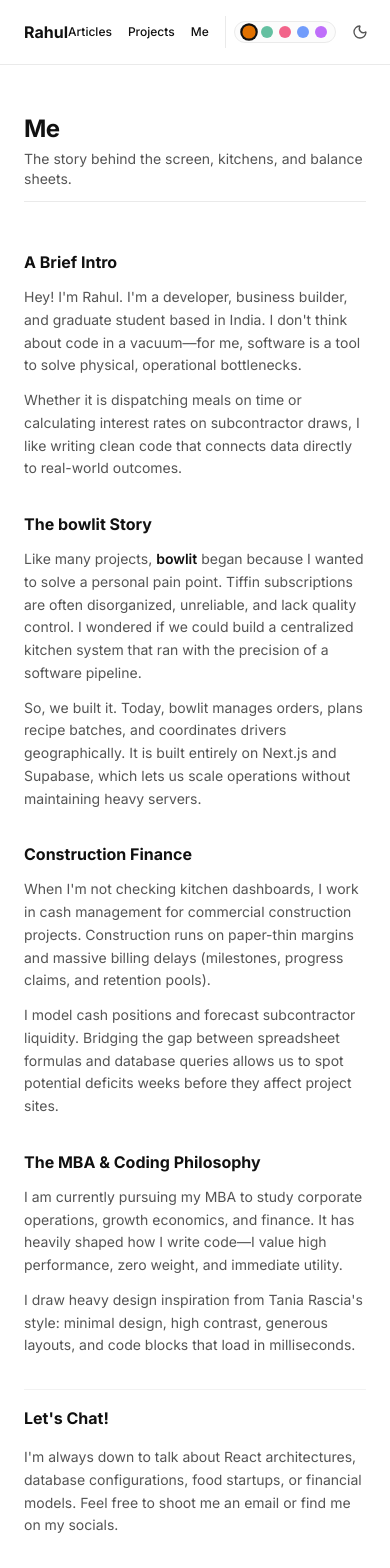
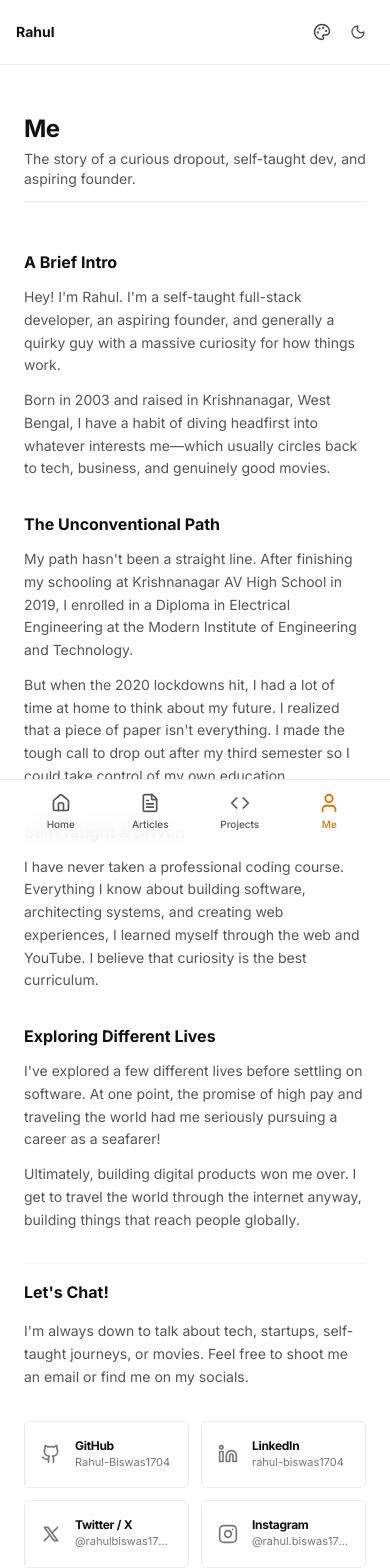
Before and after one commit to RahulBiswas1704/PERSONAL-WEBSITE, a Next.js app: page /me in a window 390 px wide. Shown: the top 1568 px of the page. Built offline with nearby package versions, Linux system fonts and the light colour scheme.

Commit message:
feat: implement home page dashboard with accent color picker and social media grid

```diff
--- a/app/layout.tsx
+++ b/app/layout.tsx
@@ -3,6 +3,7 @@ import { Inter } from "next/font/google";
 import "./globals.css";
 import Header from "@/components/Header";
 import Footer from "@/components/Footer";
+import MobileNav from "@/components/MobileNav";
 
 const inter = Inter({
   variable: "--font-sans",
@@ -52,12 +53,13 @@ export default function RootLayout({
           }}
         />
       </head>
-      <body className="min-h-full flex flex-col bg-background text-foreground transition-colors duration-150">
+      <body className="min-h-full flex flex-col bg-background text-foreground transition-colors duration-150 pb-16 sm:pb-0">
         <Header />
         <main className="max-w-2xl mx-auto px-6 py-12 flex-1 w-full">
           {children}
         </main>
         <Footer />
+        <MobileNav />
       </body>
     </html>
   );
--- a/app/me/page.tsx
+++ b/app/me/page.tsx
@@ -4,7 +4,7 @@ import SocialGrid from "@/components/SocialGrid";
 
 export const metadata: Metadata = {
   title: "Me",
-  description: "About Rahul - developer, founder of bowlit, and MBA student.",
+  description: "About Rahul - self-taught full-stack developer and aspiring founder.",
 };
 
 export default function MePage() {
@@ -14,7 +14,7 @@ export default function MePage() {
       <div className="border-b border-border pb-3">
         <h1 className="text-2xl font-bold tracking-tight text-foreground">Me</h1>
         <p className="text-sm text-muted dark:text-neutral-400 mt-1">
-          The story behind the screen, kitchens, and balance sheets.
+          The story of a curious dropout, self-taught dev, and aspiring founder.
         </p>
       </div>
 
@@ -22,47 +22,44 @@ export default function MePage() {
         <section className="space-y-3">
           <h2 className="text-base font-bold text-foreground">A Brief Intro</h2>
           <p>
-            Hey! I&apos;m Rahul. I&apos;m a developer, business builder, and graduate student based in India. I don&apos;t think about code in a vacuum—for me, software is a tool to solve physical, operational bottlenecks.
+            Hey! I&apos;m Rahul. I&apos;m a self-taught full-stack developer, an aspiring founder, and generally a quirky guy with a massive curiosity for how things work.
           </p>
           <p>
-            Whether it is dispatching meals on time or calculating interest rates on subcontractor draws, I like writing clean code that connects data directly to real-world outcomes.
+            Born in 2003 and raised in Krishnanagar, West Bengal, I have a habit of diving headfirst into whatever interests me—which usually circles back to tech, business, and genuinely good movies.
           </p>
         </section>
 
         <section className="space-y-3">
-          <h2 className="text-base font-bold text-foreground">The bowlit Story</h2>
+          <h2 className="text-base font-bold text-foreground">The Unconventional Path</h2>
           <p>
-            Like many projects, <strong className="text-foreground font-semibold">bowlit</strong> began because I wanted to solve a personal pain point. Tiffin subscriptions are often disorganized, unreliable, and lack quality control. I wondered if we could build a centralized kitchen system that ran with the precision of a software pipeline.
+            My path hasn&apos;t been a straight line. After finishing my schooling at Krishnanagar AV High School in 2019, I enrolled in a Diploma in Electrical Engineering at the Modern Institute of Engineering and Technology.
           </p>
           <p>
-            So, we built it. Today, bowlit manages orders, plans recipe batches, and coordinates drivers geographically. It is built entirely on Next.js and Supabase, which lets us scale operations without maintaining heavy servers.
+            But when the 2020 lockdowns hit, I had a lot of time at home to think about my future. I realized that a piece of paper isn&apos;t everything. I made the tough call to drop out after my third semester so I could take control of my own education.
           </p>
         </section>
 
         <section className="space-y-3">
-          <h2 className="text-base font-bold text-foreground">Construction Finance</h2>
+          <h2 className="text-base font-bold text-foreground">Self-Taught & Driven</h2>
           <p>
-            When I&apos;m not checking kitchen dashboards, I work in cash management for commercial construction projects. Construction runs on paper-thin margins and massive billing delays (milestones, progress claims, and retention pools).
-          </p>
-          <p>
-            I model cash positions and forecast subcontractor liquidity. Bridging the gap between spreadsheet formulas and database queries allows us to spot potential deficits weeks before they affect project sites.
+            I have never taken a professional coding course. Everything I know about building software, architecting systems, and creating web experiences, I learned myself through the web and YouTube. I believe that curiosity is the best curriculum.
           </p>
         </section>
 
         <section className="space-y-3">
-          <h2 className="text-base font-bold text-foreground">The MBA & Coding Philosophy</h2>
+          <h2 className="text-base font-bold text-foreground">Exploring Different Lives</h2>
           <p>
-            I am currently pursuing my MBA to study corporate operations, growth economics, and finance. It has heavily shaped how I write code—I value high performance, zero weight, and immediate utility.
+            I&apos;ve explored a few different lives before settling on software. At one point, the promise of high pay and traveling the world had me seriously pursuing a career as a seafarer!
           </p>
           <p>
-            I draw heavy design inspiration from Tania Rascia&apos;s style: minimal design, high contrast, generous layouts, and code blocks that load in milliseconds.
+            Ultimately, building digital products won me over. I get to travel the world through the internet anyway, building things that reach people globally.
           </p>
         </section>
 
         <section className="space-y-4 pt-4 border-t border-border/60">
           <h2 className="text-base font-bold text-foreground">Let&apos;s Chat!</h2>
           <p>
-            I&apos;m always down to talk about React architectures, database configurations, food startups, or financial models. Feel free to shoot me an email or find me on my socials.
+            I&apos;m always down to talk about tech, startups, self-taught journeys, or movies. Feel free to shoot me an email or find me on my socials.
           </p>
           <SocialGrid />
         </section>
--- a/app/page.tsx
+++ b/app/page.tsx
@@ -22,15 +22,10 @@ export default function Home() {
           Hey, I&apos;m Rahul.
         </h1>
         <p className="text-muted dark:text-neutral-300 leading-relaxed text-base max-w-prose">
-          I build products, write code, and study companies. Currently, I&apos;m developing{" "}
-          <Link href="/projects" className="accent-link">
-            bowlit
-          </Link>
-          , a subscription food-prep and batch-delivery logistics platform. I also balance cash balances and subcontractor draw workflows in the commercial construction industry while pursuing my MBA.
+          I&apos;m a self-taught full-stack developer and aspiring founder based in Krishnanagar, West Bengal. I dropped out of engineering school to take control of my own education, and I have a habit of diving headfirst into whatever interests me—mostly tech, business, and good movies.
         </p>
         <p className="text-muted dark:text-neutral-300 leading-relaxed text-sm max-w-prose">
-          I enjoy building with <strong className="text-foreground font-semibold">Next.js</strong> and{" "}
-          <strong className="text-foreground font-semibold">Supabase</strong>, focusing on fast rendering and clean layouts.
+          Everything I know about software, I learned myself. I enjoy building clean, high-performance web experiences using modern web tools.
         </p>
       </section>
 
--- a/components/AccentPicker.tsx
+++ b/components/AccentPicker.tsx
@@ -1,6 +1,7 @@
 "use client";
 
-import { useEffect, useState } from "react";
+import { useEffect, useState, useRef } from "react";
+import { Palette } from "lucide-react";
 
 const ACCENTS = [
   { name: "amber", color: "bg-amber-600 dark:bg-amber-500" },
@@ -13,6 +14,8 @@ const ACCENTS = [
 export default function AccentPicker() {
   const [accent, setAccent] = useState("amber");
   const [mounted, setMounted] = useState(false);
+  const [isOpen, setIsOpen] = useState(false);
+  const menuRef = useRef<HTMLDivElement>(null);
 
   useEffect(() => {
     // Avoid hydration warnings by deferring state initialization to mount
@@ -27,23 +30,46 @@ export default function AccentPicker() {
     return () => clearTimeout(timeoutId);
   }, []);
 
+  useEffect(() => {
+    const handleClickOutside = (event: MouseEvent) => {
+      if (menuRef.current && !menuRef.current.contains(event.target as Node)) {
+        setIsOpen(false);
+      }
+    };
+    if (isOpen) {
+      document.addEventListener("mousedown", handleClickOutside);
+    }
+    return () => document.removeEventListener("mousedown", handleClickOutside);
+  }, [isOpen]);
+
   const changeAccent = (name: string) => {
     setAccent(name);
     localStorage.setItem("accent", name);
     document.documentElement.setAttribute("data-accent", name);
+    setIsOpen(false);
   };
 
   if (!mounted) {
-    return <div className="w-[100px] h-6" />; // Blank placeholder to match dimensions on server
+    return <div className="w-8 h-8" />; // Blank placeholder to match dimensions on server
   }
 
   return (
-    <div className="flex items-center gap-1.5 border border-border rounded-full px-2 py-1 bg-neutral-50/50 dark:bg-neutral-900/30">
+    <div className="relative" ref={menuRef}>
+      <button
+        onClick={() => setIsOpen(!isOpen)}
+        className="w-8 h-8 flex items-center justify-center rounded-md hover:bg-neutral-100 dark:hover:bg-neutral-900 transition-colors focus:outline-none focus:ring-2 focus:ring-accent"
+        aria-label="Toggle accent palette"
+      >
+        <Palette className="w-[18px] h-[18px] text-foreground/80 hover:text-foreground transition-colors" />
+      </button>
+
+      {isOpen && (
+        <div className="absolute right-0 top-full mt-2 p-2 border border-border rounded-lg bg-background shadow-lg flex items-center gap-2 z-50 animate-fade-in-up">
           {ACCENTS.map((item) => (
             <button
               key={item.name}
               onClick={() => changeAccent(item.name)}
-          className={`w-3 h-3 rounded-full cursor-pointer transition-all duration-150 hover:scale-125 focus:outline-none ${item.color} ${
+              className={`w-4 h-4 rounded-full cursor-pointer transition-all duration-150 hover:scale-125 focus:outline-none ${item.color} ${
                 accent === item.name
                   ? "ring-2 ring-foreground dark:ring-white scale-110"
                   : "opacity-60 hover:opacity-100"
@@ -53,5 +79,7 @@ export default function AccentPicker() {
             />
           ))}
         </div>
+      )}
+    </div>
   );
 }
--- a/components/Header.tsx
+++ b/components/Header.tsx
@@ -5,25 +5,27 @@ import AccentPicker from "./AccentPicker";
 export default function Header() {
   return (
     <header className="w-full border-b border-border bg-background/80 backdrop-blur-sm sticky top-0 z-50 transition-colors">
-      <div className="max-w-2xl mx-auto px-6 h-16 flex items-center justify-between">
-        <Link href="/" className="font-bold text-base hover:text-accent transition-colors duration-150">
+      <div className="max-w-2xl mx-auto px-4 sm:px-6 h-16 flex items-center justify-between">
+        <Link href="/" className="font-bold text-sm sm:text-base hover:text-accent transition-colors duration-150">
           Rahul
         </Link>
-        <nav className="flex items-center gap-4 sm:gap-5">
-          <Link href="/articles" className="text-xs sm:text-sm font-medium hover-link">
+        <div className="flex items-center gap-3 sm:gap-5">
+          <nav className="hidden sm:flex items-center gap-5">
+            <Link href="/articles" className="text-sm font-medium hover-link">
               Articles
             </Link>
-          <Link href="/projects" className="text-xs sm:text-sm font-medium hover-link">
+            <Link href="/projects" className="text-sm font-medium hover-link">
               Projects
             </Link>
-          <Link href="/me" className="text-xs sm:text-sm font-medium hover-link">
+            <Link href="/me" className="text-sm font-medium hover-link">
               Me
             </Link>
-          <div className="flex items-center gap-2 border-l border-border pl-2 sm:pl-4">
+          </nav>
+          <div className="flex items-center gap-1 sm:gap-2 sm:border-l sm:border-border sm:pl-4">
             <AccentPicker />
             <ThemeToggle />
           </div>
-        </nav>
+        </div>
       </div>
     </header>
   );
--- /dev/null
+++ b/components/MobileNav.tsx
@@ -0,0 +1,38 @@
+"use client";
+
+import Link from "next/link";
+import { usePathname } from "next/navigation";
+import { Home, FileText, Code, User } from "lucide-react";
+
+export default function MobileNav() {
+  const pathname = usePathname();
+
+  const links = [
+    { href: "/", label: "Home", icon: Home },
+    { href: "/articles", label: "Articles", icon: FileText },
+    { href: "/projects", label: "Projects", icon: Code },
+    { href: "/me", label: "Me", icon: User },
+  ];
+
+  return (
+    <nav className="sm:hidden fixed bottom-0 w-full bg-background/90 backdrop-blur-md border-t border-border z-50 pb-safe">
+      <div className="flex justify-around items-center h-16 px-4">
+        {links.map(({ href, label, icon: Icon }) => {
+          const isActive = pathname === href || (href !== "/" && pathname?.startsWith(href));
+          return (
+            <Link
+              key={href}
+              href={href}
+              className={`flex flex-col items-center justify-center w-full h-full space-y-1 transition-colors ${
+                isActive ? "text-accent" : "text-muted hover:text-foreground"
+              }`}
+            >
+              <Icon className={`w-5 h-5 ${isActive ? "scale-110" : "scale-100"} transition-transform`} />
+              <span className="text-[10px] font-medium">{label}</span>
+            </Link>
+          );
+        })}
+      </div>
+    </nav>
+  );
+}
--- a/components/SocialGrid.tsx
+++ b/components/SocialGrid.tsx
@@ -123,7 +123,7 @@ const socials: SocialItem[] = [
 
 export default function SocialGrid() {
   return (
-    <div className="grid grid-cols-1 sm:grid-cols-2 md:grid-cols-3 gap-4 pt-4">
+    <div className="grid grid-cols-2 sm:grid-cols-2 md:grid-cols-3 gap-3 sm:gap-4 pt-4">
       {socials.map((social) => (
         <a
           key={social.name}
```
Also changed, not shown: components/SurpriseMe.tsx (+6 -6 lines). Lines whose indentation alone changed are shown as unchanged.
